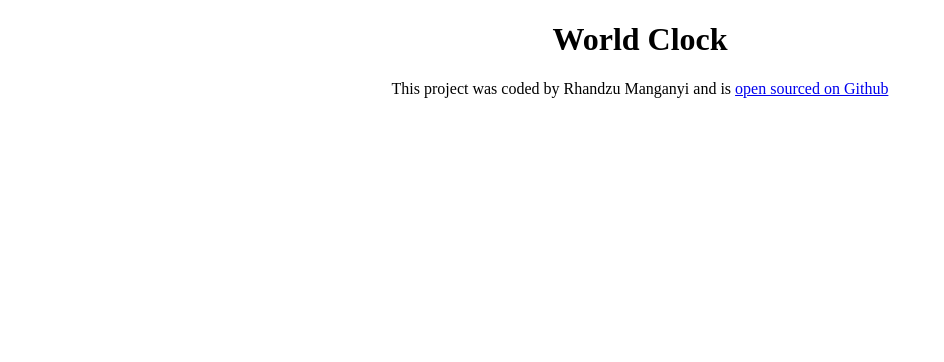
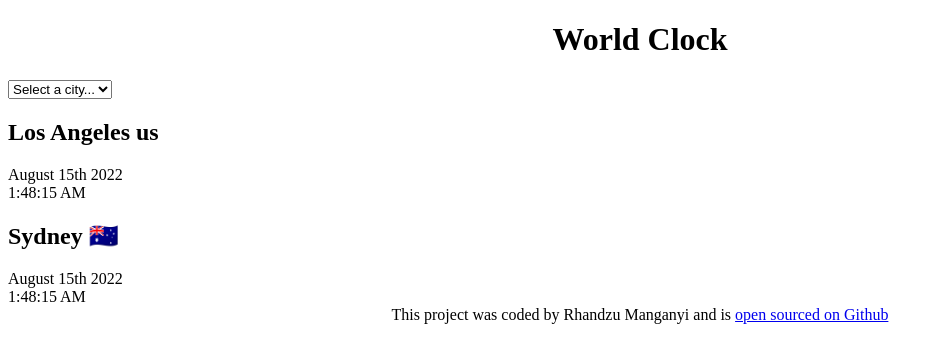
Before and after one commit to Rhandzu31/rhandzu-world-clock, a plain HTML site: page index.html in a window 1280 px wide. Shown: the whole page, without its empty margins (0-944 px from the left). Drawn offline with Linux system fonts and the light colour scheme.

Commit message:
Added basic HTML

```diff
--- a/index.html
+++ b/index.html
@@ -9,6 +9,23 @@
 <body>
     <h1>World Clock</h1>
 
+    <select>
+        <option value="">Select a city...</option>
+        <option value="">London</option>
+        <option value="">New York</option>
+        <option value="">Auckland</option>
+    </select>
+
+    <div class="city">
+        <h2>Los Angeles us</h2>
+        <div class="date">August 15th 2022</div>
+        <div class="time">1:48:15 AM</div>
+    </div>
+    <div class="city"><h2>Sydney 🇦🇺</h2>
+    <div class="date">August 15th 2022
+        <div class="time">1:48:15 AM</div>
+    </div>
+    </div>
     <footer> This project was coded by Rhandzu Manganyi and is
         <a href="https://github.com/Rhandzu31/rhandzu-world-clock" target="_blank">open sourced on Github</a>
 
```
